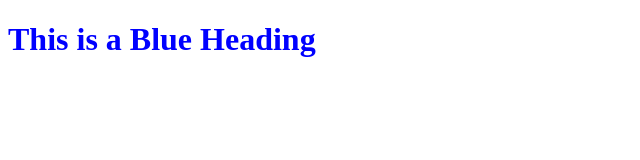
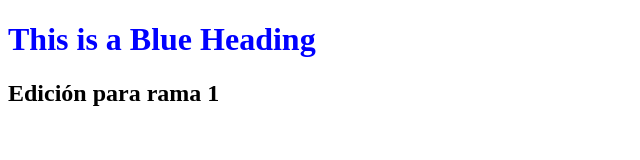
Before and after one commit to nhurf/gitcode, a plain HTML site: page index.html in a window 1280 px wide. Shown: the whole page, without its empty margins (0-640 px from the left). Drawn offline with Linux system fonts and the light colour scheme.

Commit message:
Commit de la Rama1

```diff
--- a/index.html
+++ b/index.html
@@ -4,5 +4,7 @@
 
 <h1 style="color:blue;">This is a Blue Heading</h1>
 
+<h2>Edición para rama 1</h2>
+
 </body>
 </html>
```
